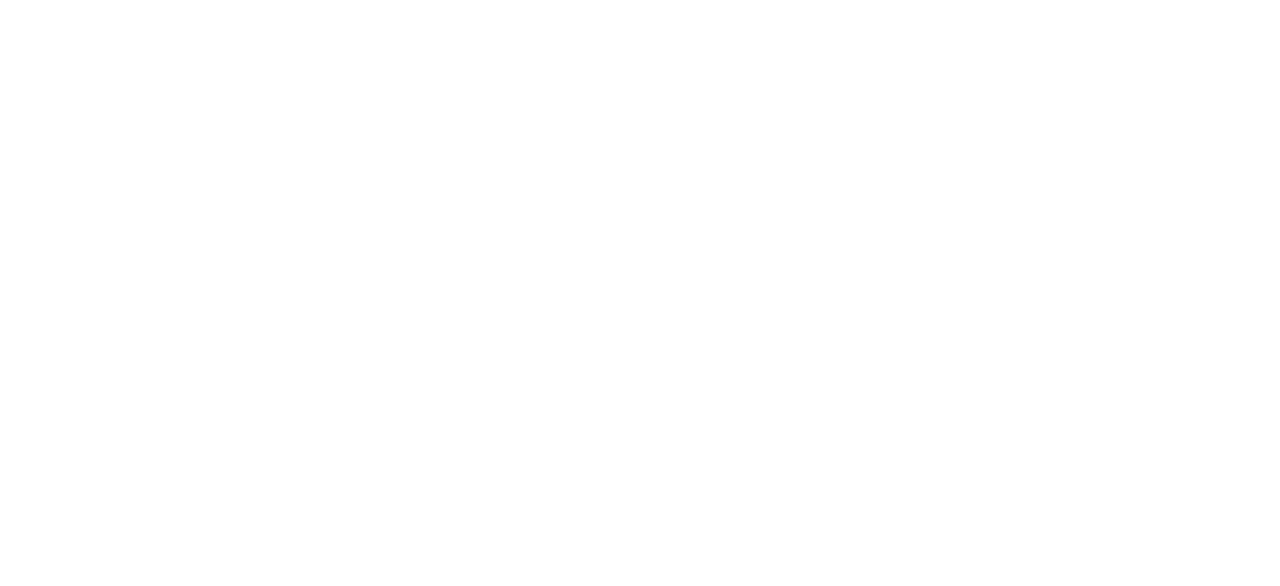
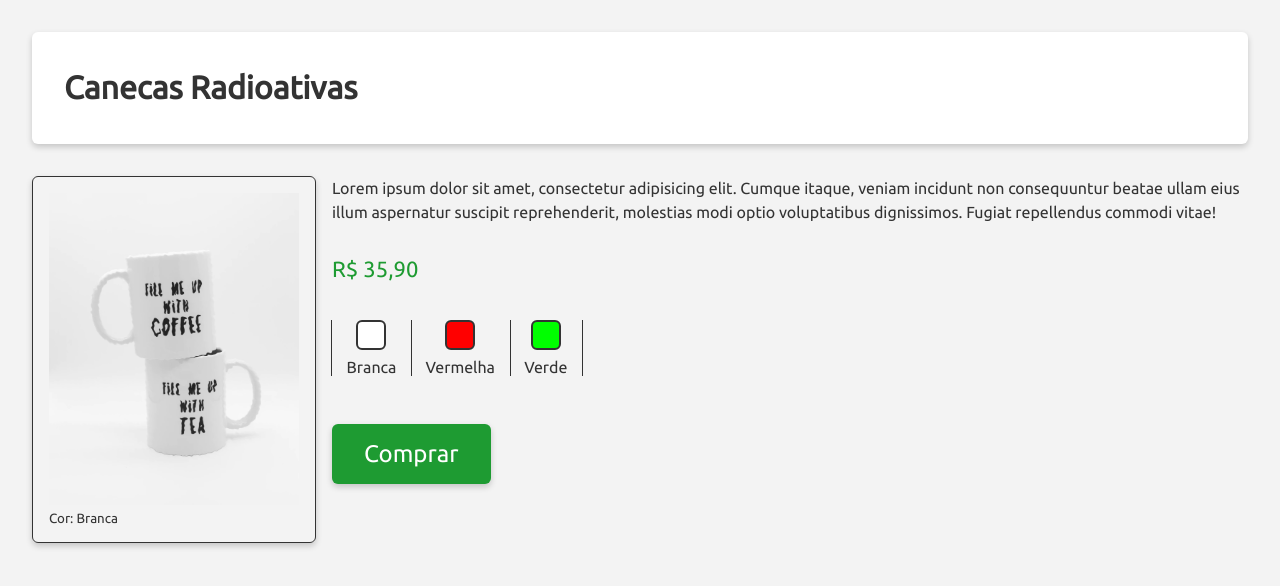
Before and after one commit to resultam/vue3-introducao, a plain HTML site: page index.html in a window 1280 px wide. Drawn offline with nearby package versions, Linux system fonts and the light colour scheme.

Commit message:
Visão final da página de produto, incluindo: Renderização condicional, Criação de Lista, Ligação de Atributo, e Métodos.

```diff
--- /dev/null
+++ b/assets/main.js
@@ -0,0 +1,43 @@
+const app = Vue.createApp({
+  data() {
+    return {
+      produto: {
+        nome: 'Canecas Radioativas',
+        imagem: {
+          src: './assets/img/cup/OriginalCup.jpg',
+          alt: 'Canecas Brancas'
+        },
+        corSelecionada: 'Branca',
+        cores: [
+          {
+            nome: 'Branca',
+            hex: '#ffffff',
+            imagem: './assets/img/cup/OriginalCup.jpg'
+
+          },
+          {
+            nome: 'Vermelha',
+            hex: '#ff0000',
+            imagem: './assets/img/cup/RedCup.jpg'
+
+          },
+          {
+            nome: 'Verde',
+            hex: '#00ff00',
+            imagem: './assets/img/cup/GreenCup.jpg'
+
+          }
+        ]
+      }
+    }
+  },
+  methods: {
+    mudarCor(cor) {
+      this.produto.corSelecionada = cor.nome
+      this.produto.imagem.src = cor.imagem
+    },
+    comprar() {
+      alert('Compra não implementada.')
+    }
+  }
+})
--- a/assets/style.css
+++ b/assets/style.css
@@ -0,0 +1,126 @@
+body {
+  font-family: 'Ubuntu', sans-serif;
+  color: #333;
+  background-color: #f3f3f3;
+  margin: 0;
+  padding: 32px;
+}
+@media(min-width: 1920px) {
+  body {
+    padding: 32px 256px;
+  }
+}
+.product-name {
+  background-color: #fff;
+  box-shadow: 0 3px 6px #00000030;
+  border-radius: 6px;
+  padding: 16px 32px;
+}
+.product-main {
+  display: flex;
+  margin-top: 32px;
+}
+.product-image {
+  max-width: 250px;
+  border: 1px solid #333;
+  padding: 16px;
+  box-shadow: 0 3px 6px #00000030;
+  border-radius: 6px;
+}
+.product-image img {
+  max-width: 100%;
+}
+.product-text {
+  margin-left: 16px;
+}
+.product-text p {
+  margin-top: 0;
+}
+.product-price {
+  font-size: 22px;
+  color: #1e9b32;
+  padding: 16px 0;
+}
+.product-description {
+  line-height: 24px;
+}
+.color-picker {
+  display: flex;
+  width: 250px;
+  justify-content: space-around;
+}
+.color-selector {
+  cursor: pointer;
+  user-select: none;
+  text-align: center;
+  position: relative;
+}
+.color-selector::before {
+  content: "";
+  position: absolute;
+  top: 0px;
+  bottom: 16px;
+  right: -16px;
+  width: 1px;
+  background-color: #333;
+}
+.color-selector:nth-child(1)::before {
+  content: "";
+  position: absolute;
+  top: 0px;
+  bottom: 16px;
+  right: -16px;
+  width: 1px;
+  background-color: #333;
+}
+.color-selector:nth-child(1)::after {
+  content: "";
+  position: absolute;
+  top: 0px;
+  bottom: 16px;
+  left: -16px;
+  width: 1px;
+  background-color: #333;
+}
+.color-button {
+  cursor: pointer;
+  border: 2px solid #333;
+  font-family: 'Ubuntu';
+  padding: 10px 10px;
+  border-radius: 6px;
+  width: 30px;
+  height: 30px;
+  margin-bottom: 8px;
+}
+.color-button:focus {
+  outline: 0;
+}
+.product-buy-button {
+  background-color: #1e9b32;
+  color: #fff;
+  border: none;
+  padding: 16px 32px;
+  font-size: 24px;
+  font-family: 'Ubuntu';
+  margin-top: 32px;
+  border-radius: 6px;
+  box-shadow: 0 3px 6px #00000030;
+  cursor: pointer;
+}
+
+@media(max-width: 1024px) {
+  .product-name {
+    text-align: center;
+  }
+  .product-main {
+    flex-wrap: wrap;
+    text-align: center;
+  }
+  .product-image {
+    margin: 0 auto;
+    margin-bottom: 32px;
+  }
+  .color-picker {
+    margin: 0 auto;
+  }
+}
--- a/index.html
+++ b/index.html
@@ -5,15 +5,39 @@
   <meta http-equiv="X-UA-Compatible" content="IE=edge">
   <meta name="viewport" content="width=device-width, initial-scale=1.0">
   <title>Documento</title>
+  <script src="https://unpkg.com/vue@next"></script>
+  <link rel="preconnect" href="https://fonts.gstatic.com">
+  <link href="https://fonts.googleapis.com/css2?family=Ubuntu&display=swap" rel="stylesheet">
   <link rel="stylesheet" href="./assets/style.css">
 </head>
 <body>
-  <script src="https://unpkg.com/vue@next"></script>
 
-  <div>
-
+  <div id="app">
+    <header class="product-name">
+      <h1>{{produto.nome}}</h1>
+    </header>
+    <main class="product-main">
+      <div class="product-image">
+        <img :src="produto.imagem.src" :alt="produto.imagem.alt">
+        <small>Cor: {{produto.corSelecionada}}</small>
+      </div>
+      <div class="product-text">
+        <p class="product-description">Lorem ipsum dolor sit amet, consectetur adipisicing elit. Cumque itaque, veniam incidunt non consequuntur beatae ullam eius illum aspernatur suscipit reprehenderit, molestias modi optio voluptatibus dignissimos. Fugiat repellendus commodi vitae!</p>
+        <p class="product-price">R$ 35,90</p>
+        <div class="color-picker">
+          <div v-for="cor in produto.cores" class="color-selector" @click="mudarCor(cor)">
+            <button class="color-button" :style="'background-color:' + cor.hex"></button>
+            <p>{{cor.nome}}</p>
+          </div>
+        </div>
+        <button class="product-buy-button" @click="comprar()">Comprar</button>
+      </div>
+    </main>
   </div>
 
-  <script src="./assets/app.js"></script>
+  <script src="./assets/main.js"></script>
+  <script>
+    const mountedApp = app.mount('#app')
+  </script>
 </body>
 </html>
```
Also changed, not shown: assets/app.js (deleted), assets/img/cup/GreenCup.jpg (added), assets/img/cup/OriginalCup.jpg (added), assets/img/cup/RedCup.jpg (added), assets/img/cup/credits.txt (added).
